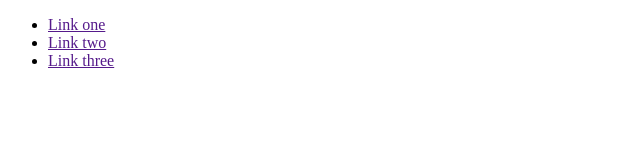
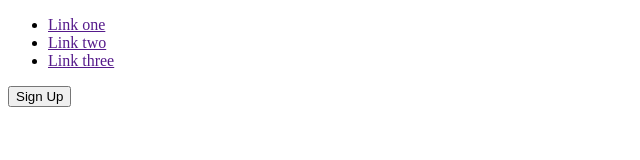
Before and after one commit to krisco90/Landing_page, a plain HTML site: page index.html in a window 1280 px wide. Shown: the whole page, without its empty margins (0-640 px from the left). Drawn offline with Linux system fonts and the light colour scheme.

Commit message:
added sign up button to header

```diff
--- a/index.html
+++ b/index.html
@@ -20,6 +20,7 @@
                 <div class="main_text"></div>
                 <div class="secondary_text"></div>
                 <div class="button"></div>
+                    <button>Sign Up</button>
             </div>
         </div>
     </div>
```
